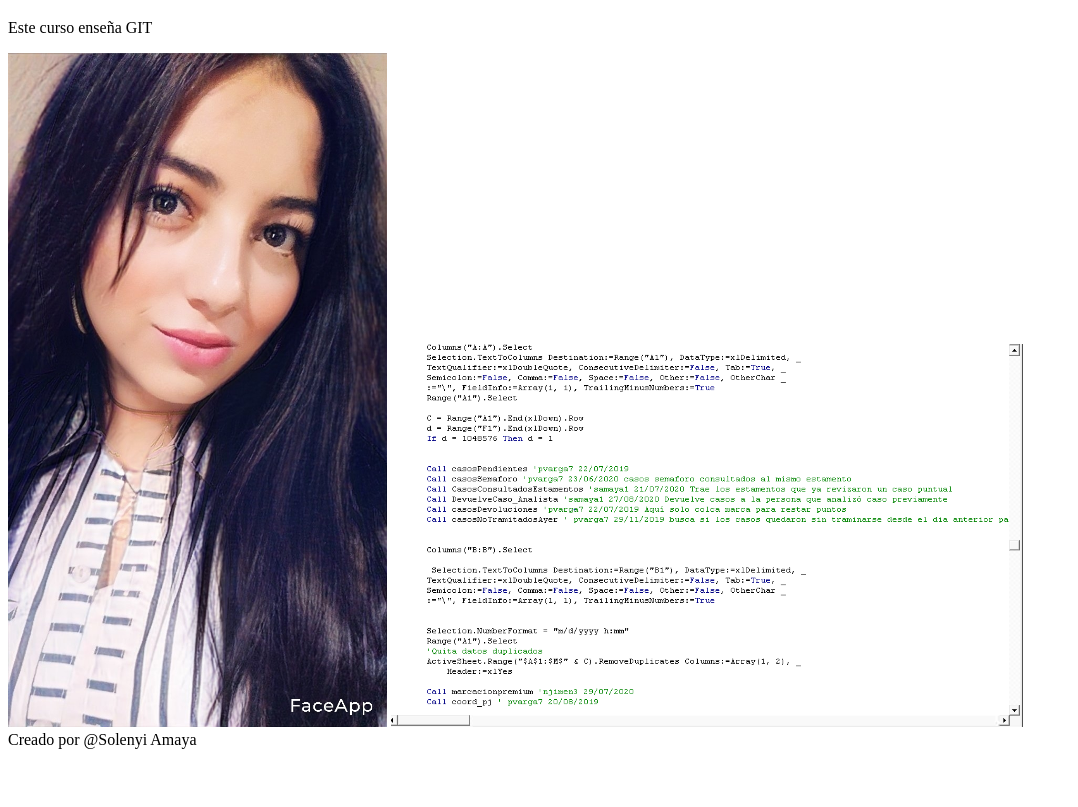
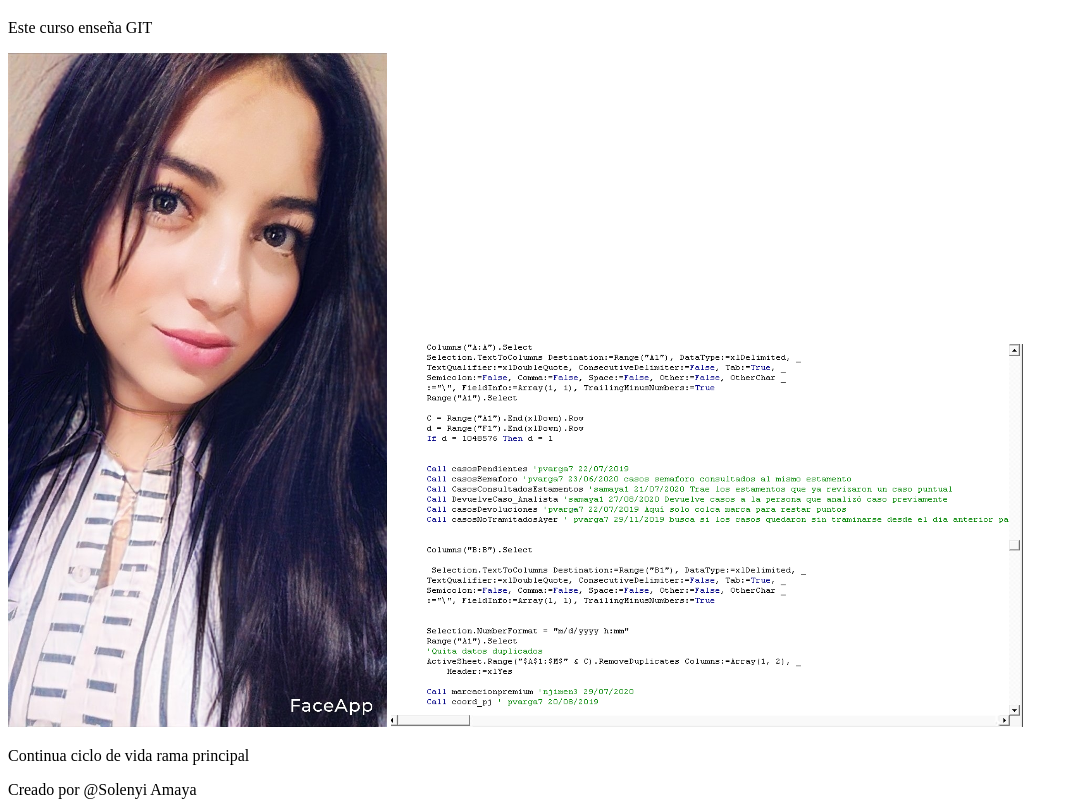
Before and after one commit to samaya199/CursoGitEclipse, a plain HTML site: page Git.html in a window 1280 px wide. Shown: the part 61-868 px from the top of the page, without its empty margins (0-1078 px from the left). Before the commit the page ends 818 px from the top, so only its background shows below. Drawn offline with Linux system fonts and the light colour scheme.

Commit message:
Agrega section y article Git.html rama master

```diff
--- a/Git.html
+++ b/Git.html
@@ -12,6 +12,11 @@
       <img src="img/Foto.jpeg" alt="Foto de prueba" width="30%" />
       <img src="img/Métodos Estamentos.PNG" alt="Foto 2" width="50%" />
     </div>
+    <section>
+      <article>
+        <p>Continua ciclo de vida rama principal</p>
+      </article>
+    </section>
   </body>
   <footer>Creado por @Solenyi Amaya</footer>
 </html>
```
